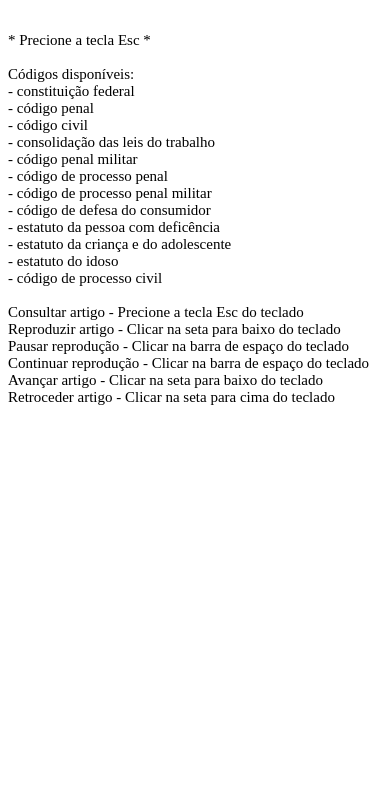
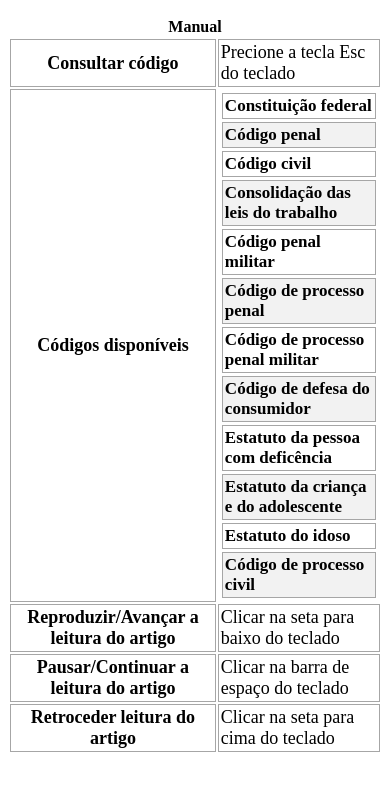
Before and after one commit to AdrianoRobson/isa_web, a Django app: template consulta_lei/templates/index.html in a window 390 px wide. Shown: the top 791 px of the page. Run offline with Django 3.2, Linux system fonts and the light colour scheme; the template is opened without the code that fills it, so the values that code supplies are empty; some libraries are stand-ins or nearby versions.

Commit message:
Alterção do layout mobile e desktop

```diff
--- /dev/null
+++ b/consulta_lei/static/css/desktop_estilo.css
@@ -0,0 +1,44 @@
+
+
+table {
+	  	width: 100%;
+	}
+
+.fundo_sinza{
+    background-color: #f2f2f2
+}
+
+.fundo_red{
+    background-color: #f5f0f0
+}
+
+
+.texto{
+  border-width: 1px;
+  border-style: solid;
+  border-color: #a6a6a6;
+  margin: 3px;
+  padding: 2px;
+  font-size: 18px;
+}
+
+.descricao{
+  border-width: 1px;
+  border-style: solid;
+  border-color: #a6a6a6;
+  margin-right:30px;
+  margin: 3px;
+  font-size: 18px;
+  font-weight: bold;
+  text-align: center;
+}
+
+.codigo_border p{
+  border-width: 1px;
+  border-style: solid;
+  border-color: #a6a6a6;
+  margin: 3px;
+  padding: 2px;
+  font-size: 17px;
+  font-weight: bold;
+}
--- a/consulta_lei/static/js/script.js
+++ b/consulta_lei/static/js/script.js
@@ -88,7 +88,9 @@ function esconde_tabela() {
     if (vet.length == 0)
         return;
 
-    table.style.display = "none";
+    $("table").hide();
+    //table.style.display = "none";
+
     art.style.display = 'none';
     mostra_falando();
 }
@@ -101,7 +103,10 @@ function mostra_falando() {
 
 function mostra_tabela() {
 
-    table.style.display = "block";
+    $("table").show();
+
+    //table.style.display = "block";
+
     art.style.display = 'block';
 }
 
@@ -204,11 +209,15 @@ function scroll_down_up(id) {
 }
 
 
-
 document.addEventListener("keydown", function(event) {
     if (event.defaultPrevented) {
         return; // Do nothing if the event was already processed
     }
+
+    if((event.key!='Escape' && event.key!='Esc') && $('#table').is(":hidden")){
+        return;
+    }
+
 
     if (event.keyCode == 32 && event.target == document.body) {
         event.preventDefault();
@@ -225,6 +234,7 @@ document.addEventListener("keydown", function(event) {
     }
 
     switch (event.key) {
+
         case "Down": // IE/Edge specific value
         case "ArrowDown":
             iniciaTimer(2);
@@ -251,6 +261,8 @@ document.addEventListener("keydown", function(event) {
             break;
         case "Esc": // IE/Edge specific value
         case "Escape":
+
+        limpa_cor_amarela()
 
         //iniciaTimer(3);
         longPress();
@@ -398,6 +410,8 @@ function speech() {
 /* JS comes here */
 function runSpeechRecognition() {
 
+
+
     transcript = '';
 
     if (typeof recognition !== 'undefined') {
@@ -412,14 +426,8 @@ function runSpeechRecognition() {
     // This runs when the speech recognition service starts
     recognition.onstart = function() {
 
-        action.innerText = "Ouvindo... \n" +
-            "* Diga o numero do artigo seguido do código *\n\n" +
-            "Ex: \n" +
-            "121 penal\n" +
-            "1025 civil\n" +
-            "125 consolidação\n" +
-            "18 processo penal\n" +
-            "quinto constituição";
+            cria_tabela()
+
     };
 
     recognition.onspeechend = function() {
@@ -451,8 +459,7 @@ function runSpeechRecognition() {
 
         } else {
 
-            mostra_inicio("Eu entendi: * " + transcript + " *\nNão foi possível encontrar!\n")
-
+            mostra_inicio("Eu entendi: '" + transcript + "', Não foi possível encontrar!")
             speech2(transcript + ', não foi possível encontrar!');
 
         }
@@ -476,6 +483,8 @@ function isMobile() {
 
 
 function longPress() {
+
+    $("#manual_table").hide();
 
      transcript='';
 
@@ -625,19 +634,6 @@ document.addEventListener('visibilitychange', function() {
 });
 
 
-function retorna_codigos() {
-
-    var codigos = '';
-
-    for (var key in dictCodigo) {
-        var cod = dictCodigo[key];
-        codigos += ' - ' + cod + '\n'
-    }
-
-    return codigos;
-
-}
-
 
 // call function with parameter
 window.onload = function() {
@@ -653,33 +649,60 @@ window.onload = function() {
 
     mostra_falando();
 
-    mostra_inicio();
 
+    mostra_codigo()
 };
+
+
+function capitalize(string) {
+  return string.charAt(0).toUpperCase() + string.slice(1);
+}
+
+
+function mostra_codigo(){
+
+    codigos = ''
+    let count = 0
+
+    for (var key in dictCodigo) {
+         var cod = dictCodigo[key];
+         var cod = dictCodigo[key];
+
+        $( "#codigos" ).append('<p id='+count+'>'+capitalize(cod)+'</p>');
+
+        if (count % 2){
+            $("#"+count).css("background-color", "#f2f2f2");
+        }
+
+
+        count += 1
+    }
+
+}
+
+function cria_tabela(){
+
+    $("#info").empty()
+    $("#info").hide()
+
+    $("#ouvindo_table").show();
+    $("#manual_table").hide()
+
+}
+
 
 
 function mostra_inicio(msg_user = '') {
 
-    if (isMobile()){
-        action.innerText = msg_user + '\n* Mantenha um dedo na tela *\n\n' + 'Códigos disponíveis: \n' + retorna_codigos() +
-        "\nConsultar artigo - Mantenha o dedo na tela durante 1 segundo\n" +
-        "Reproduzir artigo - 2 dedos simultâneos na tela \n" +
-        "Pausar reprodução - 1 toque simples na tela\n" +
-        "Continuar reprodução - 1 toque simples na tela\n" +
-        "Avançar artigo - 2 dedos simultâneos na tela\n" +
-        "Retroceder artigo - arrastar 2 dedos simultâneos no centro da tela\n";
-    }
-    else{
+    //window.location.reload();
 
-        action.innerText = msg_user + '\n* Precione a tecla Esc *\n\n' + 'Códigos disponíveis: \n' + retorna_codigos() +
-        "\nConsultar artigo - Precione a tecla Esc do teclado\n" +
-        "Reproduzir artigo - Clicar na seta para baixo do teclado \n" +
-        "Pausar reprodução - Clicar na barra de espaço do teclado\n" +
-        "Continuar reprodução - Clicar na barra de espaço do teclado\n" +
-        "Avançar artigo - Clicar na seta para baixo do teclado\n" +
-        "Retroceder artigo - Clicar na seta para cima do teclado\n";
+     $("table").hide();
+     $("#manual_table").show();
 
-    }
+     if (msg_user != ''){
+        $("#info").show()
+        $("#info").append(msg_user)
+     }
 
 
 }
@@ -689,13 +712,16 @@ function mostra_inicio(msg_user = '') {
 function chamadaAjax(artigo, codigo) {
 
     $.ajax({
-        url: 'https://isa-adr.herokuapp.com/isa/'+artigo+'/'+codigo,
-        //url: 'http://127.0.0.1:8000/isa/' + artigo + '/' + codigo,
+        //url: 'https://isa-adr.herokuapp.com/isa/'+artigo+'/'+codigo,
+        url: 'http://127.0.0.1:8000/isa/' + artigo + '/' + codigo,
         data: {
             format: 'json'
         },
         error: function(jqxhr, settings, thrownError) {
             console.log('Houve um erro! ' + thrownError);
+
+            mostra_inicio(transcript + ', não foi possível encontrar!')
+
         },
         dataType: 'json',
         success: function(data) {
@@ -727,10 +753,16 @@ function chamadaAjax(artigo, codigo) {
                 }
 
 
+
+                //$('#ouvindo_table').hide();
+                //$("#manual_table").hide();
+
                 mostra_tabela();
                 esconde_falando();
 
                 $("#table tr").remove();
+                $("h1").remove();
+
 
                 synth.cancel();
                 cancelaTimer(2);
@@ -751,6 +783,9 @@ function chamadaAjax(artigo, codigo) {
                     vet2.push(vet_artigoTexto[i])
                 }
 
+                $('#ouvindo_table').hide();
+                $("#manual_table").hide();
+
 
                 for (var i = 0, row; row = table.rows[i]; i++) {
 
@@ -762,13 +797,14 @@ function chamadaAjax(artigo, codigo) {
                 iniciaTimer(2);
 
 
-                art.innerText = str_falar_artigo;
+                art.innerText = capitalize(str_falar_artigo);
 
                 speech2(str_falar_artigo);
 
             } else {
 
                 mostra_inicio("Não existe o artigo " + artigo + ' em ' + dictCodigo[codigo] + '\n')
+
                 speech2('Não existe o artigo ' + artigo + ' em ' + dictCodigo[codigo])
             }
 
--- /dev/null
+++ b/consulta_lei/templates/base.html
@@ -0,0 +1,39 @@
+{% load static %}
+<!DOCTYPE html>
+<html id="theElement" lang="pt-br"
+      style="-moz-user-select: none;
+        -webkit-user-select: none;
+        -ms-user-select:none;
+        user-select:none;
+        -o-user-select:none;"
+ unselectable="on"
+ onselectstart="return false;"
+ onmousedown="return false;">
+<head>
+    <meta charset="UTF-8" name="viewport" content="width=device-width, initial-scale=1.0, maximum-scale=1.0, user-scalable=no" />
+    <title>ISA</title>
+    <link rel="shortcut icon" type="image/png" href="{% static 'images/favicon.ico' %}"/>
+    <link rel="stylesheet" href="{% static 'css/estilos.css' %}">
+</head>
+
+<body>
+
+     <div class="container4" hidden id="speaking">
+        <p id="action"></p>
+    </div>
+
+    <p id="art" class="double" hidden></p>
+
+    <table border="0" id="table" hidden>
+        <tbody>
+        </tbody>
+    </table>
+
+
+    {% block content %}
+    {% endblock %}
+
+    <script src="https://ajax.googleapis.com/ajax/libs/jquery/1.11.0/jquery.min.js"></script>
+   <script type="text/javascript" src="{% static 'js/script.js' %}"></script>
+</body>
+</html>
--- /dev/null
+++ b/consulta_lei/templates/desktop.html
@@ -0,0 +1,63 @@
+{% load static %}
+
+<link rel="stylesheet" href="{% static 'css/desktop_estilo.css' %}">
+
+<p id="info" class="texto fundo_red" hidden></p>
+
+<table id="manual_table">
+  <thead>
+    <tr>
+      <th colspan="2" >Manual</th>
+    </tr>
+  </thead>
+  <tbody>
+    <tr>
+      <td class="descricao">Consultar código</td>
+      <td class="texto">Precione a tecla Esc do teclado</td>
+    </tr>
+    <tr>
+      <td class="descricao">Códigos disponíveis</td>
+      <td class="codigo_border" id="codigos">
+	  </td>
+    </tr>
+    <tr>
+      <td class="descricao">Reproduzir/Avançar a leitura do artigo</td>
+      <td class="texto">Clicar na seta para baixo do teclado</td>
+    </tr>
+  	<tr>
+      <td class="descricao">Pausar/Continuar  a leitura do artigo</td>
+      <td class="texto">Clicar na barra de espaço do teclado</td>
+    </tr>
+  	<tr>
+      <td class="descricao">Retroceder leitura do artigo</td>
+      <td class="texto">Clicar na seta para cima do teclado</td>
+    </tr>
+  </tbody>
+</table>
+
+<table class="table_ouvindo" id="ouvindo_table" hidden>
+<thead>
+  <tr>
+    <th colspan="2">Ouvindo...</th>
+  </tr>
+</thead>
+    <tbody>
+      <tr>
+        <td class="descricao">Fale</td>
+        <td class="texto">Numero seguido do nome do Artigo</td>
+      </tr>
+      <tr>
+        <td class="descricao">Ex: </td>
+        <td class="codigo_border">
+        <p class="fundo_sinza">121 penal</p>
+        <p>121 código penal</p>
+        <p class="fundo_sinza">Artigo 5º constituição</p>
+        <p>5º constituição</p>
+        <p class="fundo_sinza">1º civil</p>
+        <p>48 processo civil</p>
+        <p class="fundo_sinza">194 consolidacão</p>
+        <p>34 trabalho</p>
+        </td>
+      </tr>
+    </tbody>
+</table>
--- a/consulta_lei/templates/index.html
+++ b/consulta_lei/templates/index.html
@@ -1,33 +1,13 @@
+{% extends 'base.html' %}
+{% load user_agents %}
 {% load static %}
-<!DOCTYPE html>
-<html id="theElement" lang="pt-br"
-      style="-moz-user-select: none;
-        -webkit-user-select: none;
-        -ms-user-select:none;
-        user-select:none;
-        -o-user-select:none;"
- unselectable="on"
- onselectstart="return false;"
- onmousedown="return false;">
-<head>
-    <meta charset="UTF-8" name="viewport" content="width=device-width, initial-scale=1.0, maximum-scale=1.0, user-scalable=no" />
-    <title>ISA</title>
-    <link rel="shortcut icon" type="image/png" href="{% static 'images/favicon.ico' %}"/>
-    <link rel="stylesheet" href="{% static 'css/estilos.css' %}">
-</head>
 
-<body>
-    <div class="container4" hidden id="speaking">
-        <p id="action"></p>
-    </div>
+{% block content %}
 
-    <p id="art" class="double" hidden></p>
-    <table border="0" id="table" hidden>
-        <tbody>
-        </tbody>
-    </table>
+{% if request.user_agent.is_mobile %}
+    {% include 'mobile.html' %}
+{% else %}
+    {% include 'desktop.html' %}
+{% endif %}
 
-    <script src="https://ajax.googleapis.com/ajax/libs/jquery/1.11.0/jquery.min.js"></script>
-   <script type="text/javascript" src="{% static 'js/script.js' %}"></script>
-</body>
-</html>
+{% endblock %}
--- a/consulta_lei/views.py
+++ b/consulta_lei/views.py
@@ -5,11 +5,13 @@ from django.shortcuts import render
 from os import path
 from .models import Artigo, Codigo
 from django.http import HttpResponse
-
+from user_agents import parse
 from django.core import serializers
 
 
 def index(request):
+
+    user_agent = parse(request.headers["User-Agent"])
 
     return render(request, 'index.html')
 
--- a/requirements.txt
+++ b/requirements.txt
@@ -1,10 +1,16 @@
 asgiref==3.4.1
+beautifulsoup4==4.10.0
 Django==3.2.5
+django-user-agents==0.4.0
 gunicorn==20.1.0
 mypy==0.910
 mypy-extensions==0.4.3
 pytz==2021.1
+PyYAML==6.0
+soupsieve==2.2.1
 sqlparse==0.4.1
 toml==0.10.2
 typing-extensions==3.10.0.0
+ua-parser==0.10.0
+user-agents==2.2.0
 whitenoise==5.3.0
```
Also changed, not shown: ISA/settings.py (+13 -5 lines), consulta_lei/static/css/mobile_estilo.css (added, +58 -0 lines), consulta_lei/templates/mobile.html (added, +63 -0 lines), consulta_lei/templates/teste.html (deleted, +0 -73 lines), 1 other file.
